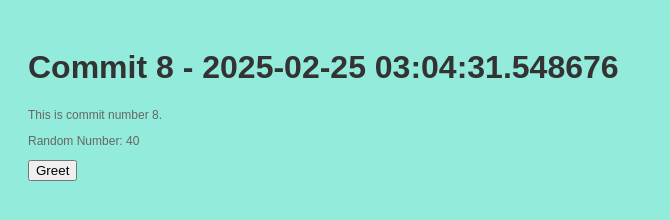
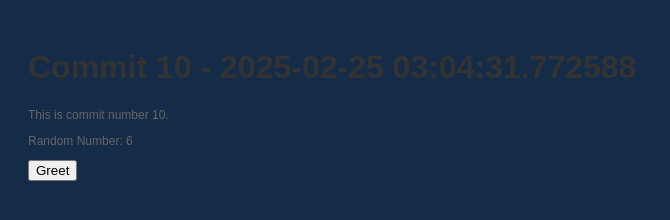
Before and after one commit to legbald0d/myrep-repo-20250225030424, a plain HTML site: page index.html in a window 1280 px wide. Shown: the whole page, without its empty margins (0-670 px from the left). Drawn offline with Linux system fonts and the light colour scheme.

Commit message:
📝 Commit 10 with HTML, CSS, and JS

```diff
--- a/index.html
+++ b/index.html
@@ -2,13 +2,13 @@
     <!DOCTYPE html>
     <html>
     <head>
-        <title>Commit 8 - 2025-02-25 03:04:31.548676</title>
+        <title>Commit 10 - 2025-02-25 03:04:31.772588</title>
         <link rel="stylesheet" href="style.css">
     </head>
     <body>
-        <h1>Commit 8 - 2025-02-25 03:04:31.548676</h1>
-        <p>This is commit number 8.</p>
-        <p>Random Number: 40</p>
+        <h1>Commit 10 - 2025-02-25 03:04:31.772588</h1>
+        <p>This is commit number 10.</p>
+        <p>Random Number: 6</p>
         <button onclick="greet()">Greet</button>
         <script src="script.js"></script>
     </body>
--- a/script.js
+++ b/script.js
@@ -2,4 +2,4 @@
     function greet() {
         alert('Hello from commit ' + commitNumber + '!');
     }
-    var commitNumber = 8;
+    var commitNumber = 10;
--- a/style.css
+++ b/style.css
@@ -1,7 +1,7 @@
 
     body {
         font-family: Arial, sans-serif;
-        background-color: #93ebdc;
+        background-color: #152c48;
         padding: 20px;
     }
     h1 {
```
